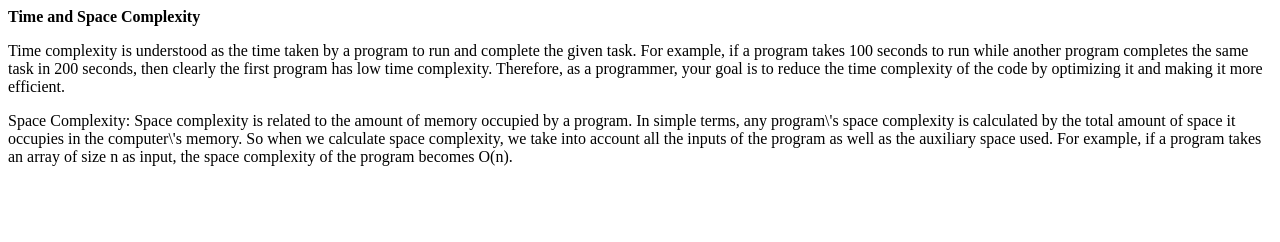
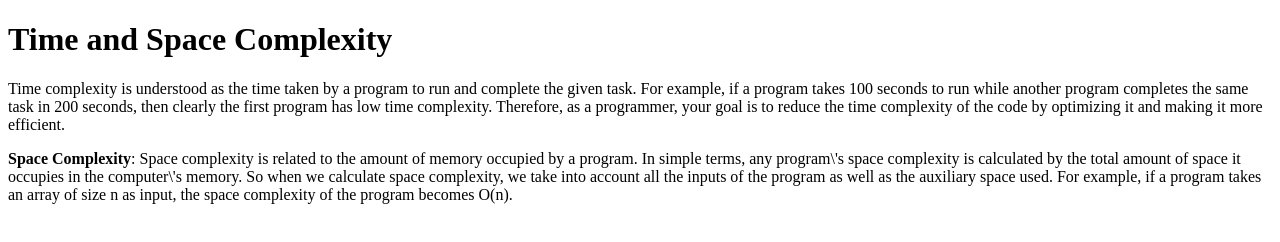
Before and after one commit to acciojob/time-and-space-complexity-mdsarfarj, a website: page main.html in a window 1280 px wide. Drawn offline with Linux system fonts and the light colour scheme.

Commit message:
created a submission

```diff
--- a/main.html
+++ b/main.html
@@ -4,8 +4,8 @@
   <title>Time and Space Complexity</title>
 </head>
 <body>
-<h><b>Time and Space Complexity</b></h>
+<h1>Time and Space Complexity</h1>
 	<p>Time complexity is understood as the time taken by a program to run and complete the given task. For example, if a program takes 100 seconds to run while another program completes the same task in 200 seconds, then clearly the first program has low time complexity. Therefore, as a programmer, your goal is to reduce the time complexity of the code by optimizing it and making it more efficient.</p>
-<p>Space Complexity: Space complexity is related to the amount of memory occupied by a program. In simple terms, any program\'s space complexity is calculated by the total amount of space it occupies in the computer\'s memory. So when we calculate space complexity, we take into account all the inputs of the program as well as the auxiliary space used. For example, if a program takes an array of size n as input, the space complexity of the program becomes O(n).</p>
+<p><b>Space Complexity</b>: Space complexity is related to the amount of memory occupied by a program. In simple terms, any program\'s space complexity is calculated by the total amount of space it occupies in the computer\'s memory. So when we calculate space complexity, we take into account all the inputs of the program as well as the auxiliary space used. For example, if a program takes an array of size n as input, the space complexity of the program becomes O(n).</p>
 </body>
 </html>
```
